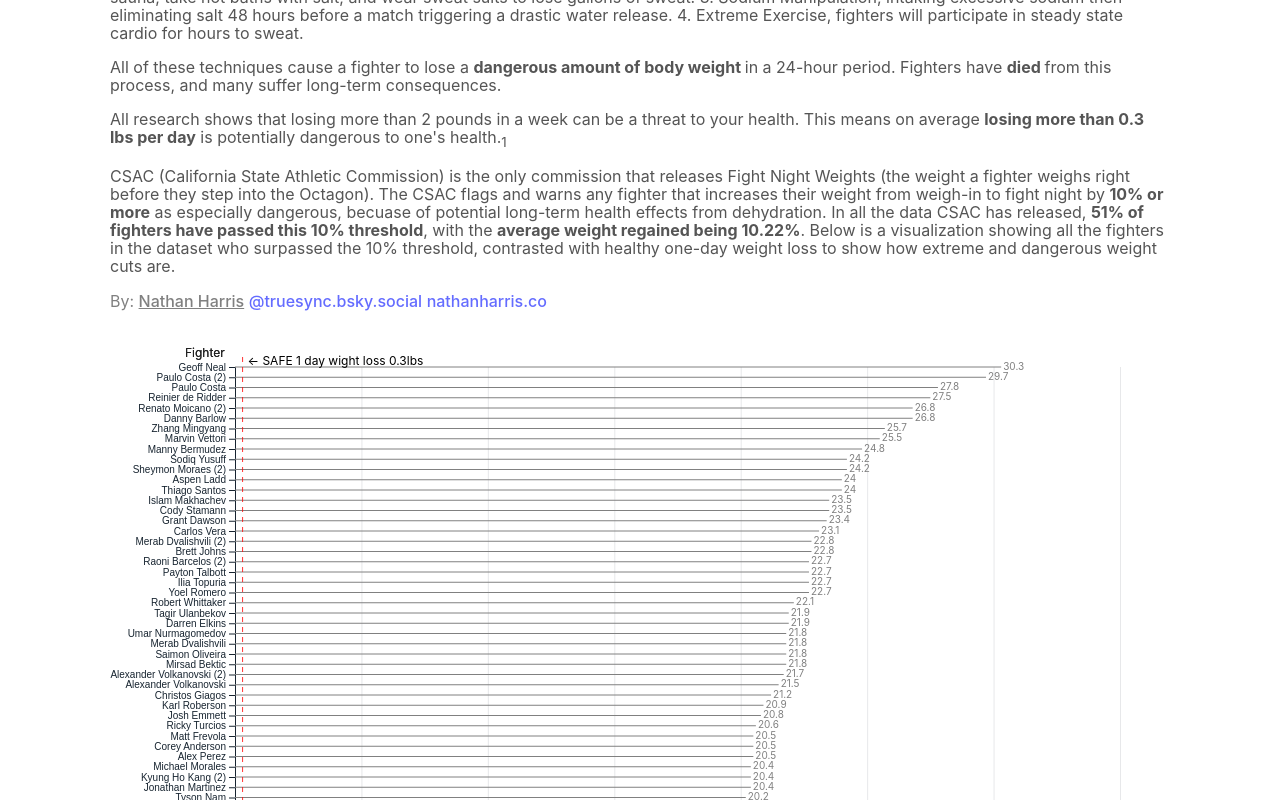
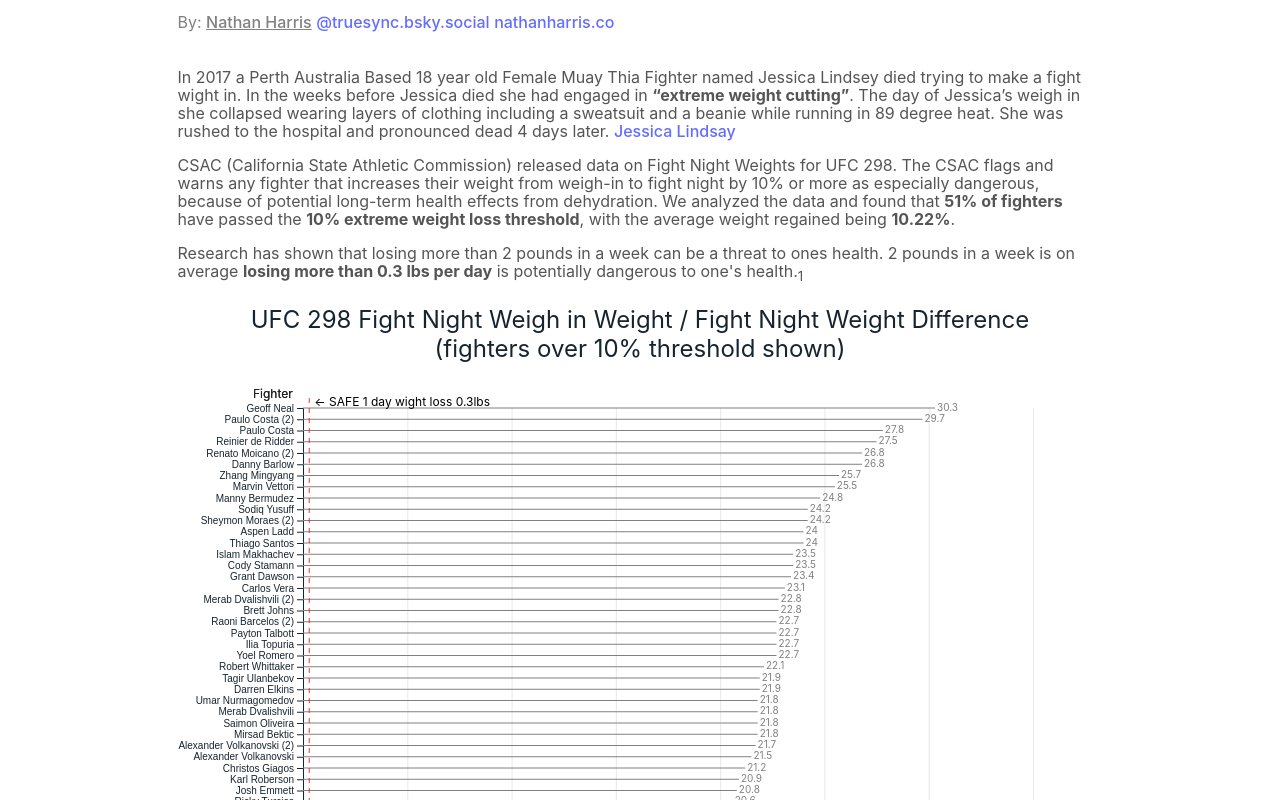
Before and after one commit to nharrisanalyst/ufc_weight, a website built with Vite: page index.html in a window 1280 px wide. Shown: the part 180-980 px from the top of the page. Built offline with nearby package versions, Linux system fonts and the light colour scheme; what d3-svg-annotation would draw is missing.

Commit message:
added a bunch of copy

```diff
--- a/src/chart.js
+++ b/src/chart.js
@@ -4,9 +4,9 @@
 import { legendColor } from 'd3-svg-legend';
 
 
-export const margin ={t:20,r:50,b:20,l:125};
-export const height = 1200 - (margin.r + margin.l);
-export  const width = 925 - (margin.t + margin.b);
+export const margin ={t:25,r:70,b:50,l:125};
+export const height = 1200 - (margin.t + margin.b);
+export  const width = 925 - (margin.l + margin.r);
 
 export const createChart= async (element) =>{
     const data = await d3.csv('data/ufc_weight.csv',d=>{
@@ -23,7 +23,8 @@
     });
 
     const data_by_w_i = data.sort((a,b)=> a.w_i - b.w_i).filter(d=> d.perc_regained >= 10);
-    const svg = d3.select(element).append('svg').attr('height', height + (margin.r + margin.l)).attr('width', width + (margin.l + margin.r));
+    console.log(data.length, data_by_w_i.length, data_by_w_i.length/data.length)
+    const svg = d3.select(element).append('svg').attr('height', height + (margin.t + margin.b)).attr('width', width + (margin.l + margin.r));
     const mainG = svg.append('g').attr('transform', `translate(${margin.l},${margin.t})`)
     //scales
    const xScale = d3.scaleLinear().domain([0, d3.max(data_by_w_i, d => d.w_i)]).range([0,width]).nice();
--- a/src/main.js
+++ b/src/main.js
@@ -7,36 +7,41 @@
     <div></div>
     <div>
     <div id="title">
-    <div id="mainTitle">
-    UFC Fighters Lose a Dangerous Amount of Weight During Extreme Weight Cuts
-    </div>
-    <div class="subTitle">
-    UFC fighters use <strong>extreme dehydration</strong> techniques. These include, 1. Water Manipulation, this is the practice of water loading, drinking excess water for a week then extreme water restriction the 24hrs before weigh in. 2. Induced Sweating, fighters will sit for hours in the sauna, take hot baths with salt, and wear sweat suits to lose gallons of sweat. 3. Sodium Manipulation, intaking excessive sodium then eliminating salt 48 hours before a match triggering a drastic water release. 4. Extreme Exercise, fighters will participate in steady state cardio for hours to sweat.
-    </div>
+    <h1 id="mainTitle">
+    UFC Fighters Shed Dangerous Amounts of Weight Before Fights
+    </h1>
+     <p id="authorTitle">
+      By: <a id="me" href="https://bsky.app/profile/truesync.bsky.social">Nathan Harris</a>     <a href="https://bsky.app/profile/truesync.bsky.social">@truesync.bsky.social</a> <a href="http://nathanharris.co">nathanharris.co</a>
+    </p>
+    <p class="subTitle">
+      In 2017 a Perth Australia Based 18 year old Female Muay Thia Fighter named Jessica Lindsey died trying to make a fight wight in. In the weeks before Jessica died she had engaged in <b>“extreme weight cutting”</b>.  The day of Jessica’s weigh in she collapsed wearing layers of clothing including a sweatsuit and a beanie  while running in 89 degree heat. She was rushed to the hospital and pronounced dead 4 days later.
+      <a herf="https://www.abc.net.au/news/2020-03-10/jessica-lindsay-died-after-extreme-training-for-muay-thai-fight/12042078">Jessica Lindsay</a>
 
-    <div class="subTitle">
-    All of these techniques cause a fighter to lose a <strong>dangerous amount of body weight </strong> in a 24-hour period. Fighters have <strong>died </strong> from this process, and many suffer long-term consequences.
-    </div>
+    </p>
 
-    <div class="subTitle">
-    All research shows that losing more than 2 pounds in a week can be a threat to your health. This means on average <strong>losing more than 0.3 lbs per day</strong> is potentially dangerous to one's health.<sub>1</sub>
-    </div>
-    <div class="subTitle">
-    CSAC (California State Athletic Commission) is the only commission that releases Fight Night Weights (the weight a fighter weighs right before they step into the Octagon).
-    The CSAC flags and warns any fighter that increases their weight from weigh-in to fight night by <strong>10% or more</strong> as especially dangerous, becuase of potential long-term health effects from dehydration.
-    In all the data CSAC has released, <strong>51% of fighters have passed this 10% threshold</strong>, with the <strong>average weight regained being 10.22%</strong>.
-    Below is a visualization showing all the fighters in the dataset who surpassed the 10% threshold, contrasted with healthy one-day weight loss to show how extreme and dangerous weight cuts are.
+    <p class="subTitle">
+    CSAC (California State Athletic Commission) released data on Fight Night Weights for UFC 298.  The CSAC flags and warns any fighter that increases their weight from weigh-in to fight night by 10% or more as especially dangerous, because of potential long-term health effects from dehydration. We analyzed the data and found that <b> 51% of fighters</b> have passed the <b>10% extreme weight loss threshold</b>, with the average weight regained being <b>10.22%</b>.
+
+    </p>
+
+    <p class="subTitle">
+    Research has shown that losing more than 2 pounds in a week can be a threat to ones health. 2 pounds in a week is on average <strong>losing more than 0.3 lbs per day</strong> is potentially dangerous to one's health.<sub>1</sub>
+    </p>
+
+
 
     </div>
+    <div>
+    <h2 id="chart-title">UFC 298 Fight Night Weigh in Weight / Fight Night Weight Difference <br/>(fighters over 10% threshold shown)</h2>
+    <div id="chart"></div>
+    <div>
 
-    <div id="authorTitle">
-      By: <a id="me" href="https://bsky.app/profile/truesync.bsky.social">Nathan Harris</a>     <a href="https://bsky.app/profile/truesync.bsky.social">@truesync.bsky.social</a> <a href="http://nathanharris.co">nathanharris.co</a>
-    </div>
+    <p class="subTitle">
+     This chart shows that UFC fighters cut extreme weight. Fighters routinely put their health in danger to make weight. Cutting extreme amounts of weight is common in the UFC, with some fighters losing over 30 pounds and then regaining that weight within a day. The chart also shows that the UFC knowingly puts fighters at risk, aware of the extreme measures they take to make weight.
+    </p>
 
-    </div>
-    <div id="chart"></div>
-
-
+    <p class="subTitle">
+      We have collected video evidence of this extreme weight cutting to show the effects it has on figthers:
     <div class="subSourcesVideo">
      Video : <a target="_blank"  href="https://www.youtube.com/shorts/PRZEylWrwTU">Geoff Neal UFC 298 weigh in at 170.5lbs </a>   &nbsp; &nbsp; Video:<a target="_blank" href ="https://www.youtube.com/watch?v=tleFsF9Q0BM"> Geoff Neal in the octogan full body 30lbs heavier at 200.8lbs, UFC 298 </a>
     <div>
@@ -50,8 +55,32 @@
     <div>
 
     <div class="subSourcesVideo">
-     Video  : <a target="_blank"  href="https://www.youtube.com/watch?v=yf-h7BjD-WI"> Paddy the Baddy Documents his Weight cut including preforming an extrem weight cut of over 15lbs in the 15 hours before weigh in. </a>
+     Video  : <a target="_blank"  href="https://www.youtube.com/watch?v=yf-h7BjD-WI"> Paddy the Baddy Documents his Weight cut including preforming an extreme weight cut of over 15lbs in the 15 hours before his weigh in. </a>
     <div>
+    </p>
+
+
+    UFC fighters today use many extreme weight cutting techniques to make weight including extreme dehydration. They manipulate water by drinking excessive amounts for a week and then restricting intake in the 24 hours before weigh-ins. They induce sweating by sitting for hours in saunas, taking hot baths with salt, and wearing sweat suits to lose gallons of fluid. Fighters manipulate sodium by consuming high amounts and then eliminating it 48 hours before a match, triggering rapid water loss. They also perform extreme exercise, such as prolonged steady-state cardio, to shed additional water weight.
+    </p>
+
+    <p class="subTitle">
+    Extreme weight loss techniques that Fighter use to make weight cause a fighter to lose a <strong>dangerous amount of body weight </strong> in a 24-hour period. Fighters have <strong>died </strong> from this process, and many suffer long-term consequences.
+    </p>
+
+    <p class="subTitle">
+      In 1997, three seperate NCAA wrestlers died while cutting weight for a match.<sub>4</sub> Their deaths sparked a national dialogue about training techniques and extreme weight loss in the sport. The tragedy pushed the NCAA to reform its rules on weight management.
+    </p>
+
+    <p class="subTitle">
+      The NCAA banned saunas, rubber suits, and diuretics. Officials began using hydration tests to ensure wrestlers competed while properly hydrated. The organization also moved weigh-ins to the day of competition to remove the advantage of extreme weight cuts. Other fighting associations, such as ONE Championship, also conduct hydration tests the UFC has no such tests.
+    </p>
+
+    <p class="subTitle">
+      The UFC must reform its weigh-in process to reset fighter culture and create healthier long-term outcomes for athletes.
+    </p>
+
+
+
     <div style="margin-top:16px;">
     <div class="subSources">
     1. https://www.nhlbi.nih.gov/health/educational/lose_wt/recommen.htm
@@ -59,6 +88,10 @@
 
     <div class="subSources">
     3. https://www.sherdog.com/news/news/Marvin-Vettori-Paulo-Costa-Agree-to-Meet-at-205-Pounds-for-UFC-Fight-Night-196-Headliner-182526
+    </div>
+
+    <div class="subSources">
+    4. https://www.mlive.com/sports/2018/03/wrestling_has_come_a_long_way.html
     </div>
     </div>
     <div id="links">
--- a/src/style.css
+++ b/src/style.css
@@ -24,8 +24,14 @@
   text-decoration:bold;
   text-align: left;
   line-height: 46px;
-  margin-bottom: 16px;
+  margin-bottom: 48px;
   padding-top:16px;
+  font-weight: inherit;
+
+}
+
+#chart-title{
+  font-weight: inherit;
 }
 
 a {
```
